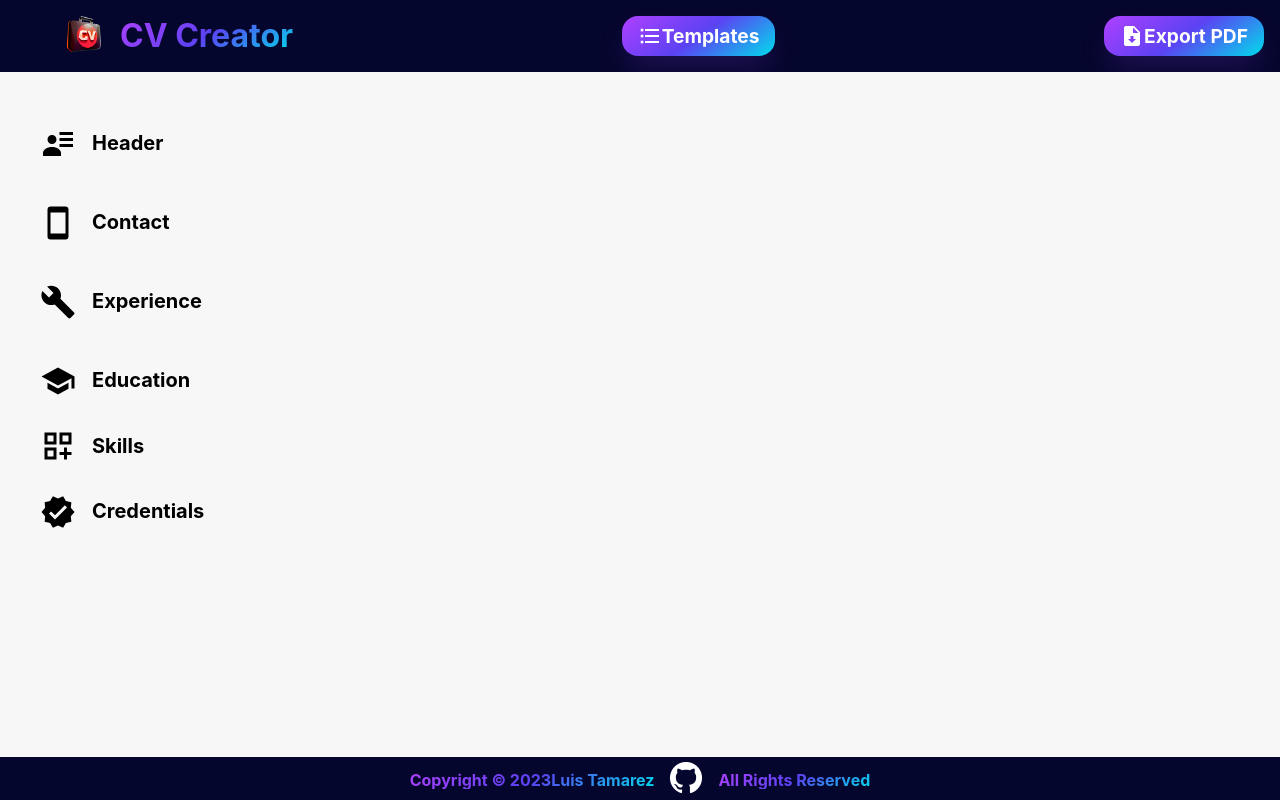
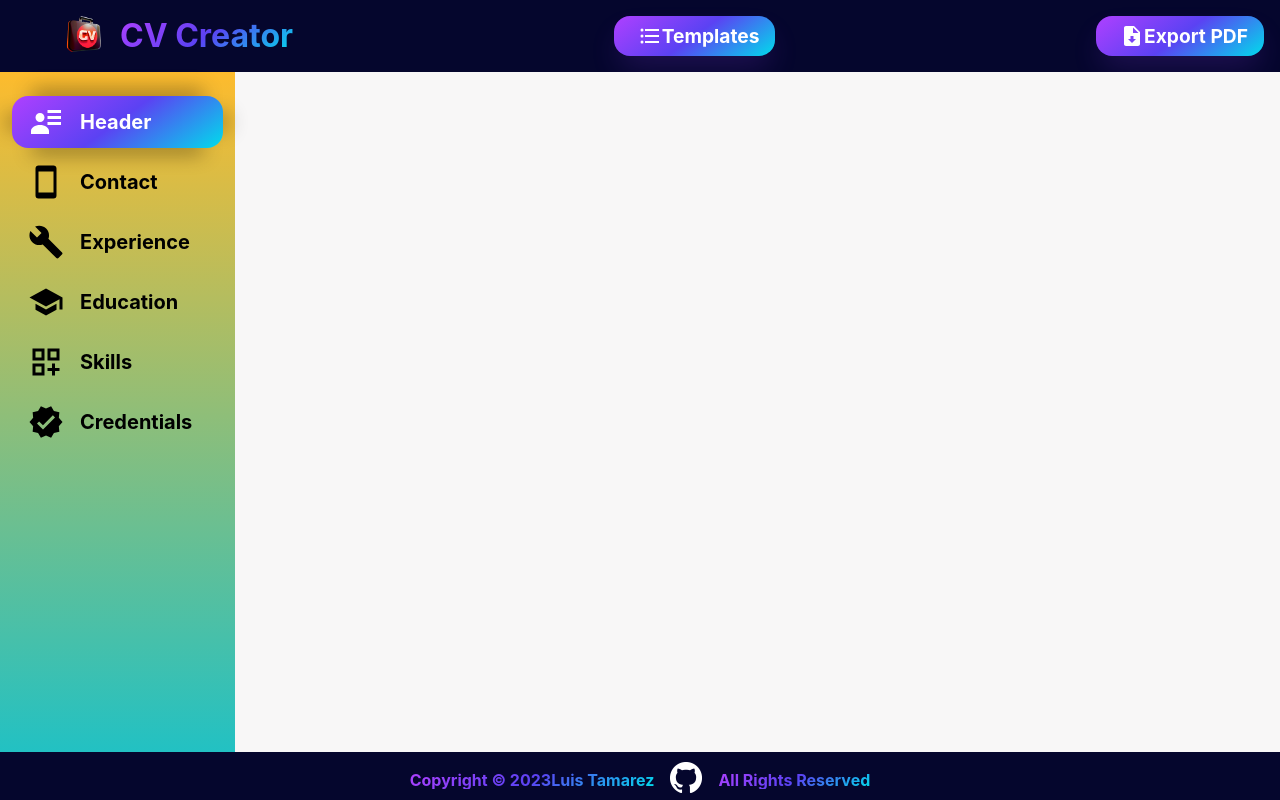
Before and after one commit to luizerkp/cv-application, a React (Create React App) app: page / in a window 1280 px wide. Built offline with nearby package versions, Linux system fonts and the light colour scheme.

Commit message:
Add Footer and SideBar styles

```diff
--- a/src/components/FooterStyled.js
+++ b/src/components/FooterStyled.js
@@ -13,7 +13,7 @@ const FooterContainer = styled.div`
   font-weight: bold;
   color: white;
   background-color: rgb(5, 6, 45);
-  padding-top: 0.2rem;
+  padding-top: 0.5rem;
   width: 100%;
 `;
 
--- a/src/components/SideBar.js
+++ b/src/components/SideBar.js
@@ -19,7 +19,7 @@ class SideBar extends Component {
   render() {
     return (
       <nav className = {styles.sidebar}>
-        <div className={styles["sidebar-item"]} datatype='header'>
+        <div className={styles["sidebar-item"]} datatype='header' data-active>
         <Icon path={mdiAccountDetails} size={defaultIconSize} />
         <p>Header</p>
         </div>
@@ -39,7 +39,7 @@ class SideBar extends Component {
         <Icon path={mdiViewGridPlusOutline} size={defaultIconSize} />
           Skills
         </div>
-        <div className={styles["sidebar-item"]} datatype='skills'>
+        <div className={styles["sidebar-item"]} datatype='credentials'>
           <Icon path={mdiCheckDecagram } size={defaultIconSize} />
           <p>Credentials</p>
         </div>
--- a/src/styles/MainContainer.module.css
+++ b/src/styles/MainContainer.module.css
@@ -3,5 +3,5 @@
   background-color:rgb(248, 247, 247);
   width: 100%;
   display: grid;
-  grid-template-columns: 250px 1fr .3fr;
+  grid-template-columns: 235px 1fr .3fr;
 }
--- a/src/styles/SideBar.module.css
+++ b/src/styles/SideBar.module.css
@@ -1,9 +1,13 @@
  .sidebar {
   display: flex;
   flex-direction: column;
-  padding: 2rem;
+  padding: .75rem;
+  padding-top: 1.5rem;
   font-size: 1.25rem;
   font-weight: bolder;
+  gap: .5rem;
+  background: rgb(34,193,195);
+  background: linear-gradient(0deg, rgba(34,193,195,1) 0%, rgba(253,187,45,1) 100%);
  }
 
  .sidebar-item {
@@ -18,3 +22,20 @@
   .sidebar-item:hover {
     background-color: rgba(0, 0, 0, .2)
   }
+
+  /* data-icon for early texting remove before finalize */
+  .active, [data-active="true"] {
+    box-shadow: 0px -25px 20px -20px rgba(0, 0, 0, 0.45), 25px 0 20px -20px rgba(0, 0, 0, 0.45), 0px 25px 20px -20px rgba(0, 0, 0, 0.45), -25px 0 20px -20px rgba(0, 0, 0, 0.45);
+    background-image: linear-gradient(144deg,#AF40FF, #5B42F3 50%,#00DDEB);
+    color: white;
+    box-sizing: border-box;
+  }
+
+  svg{
+    padding-left: .5rem;
+  }
+
+  .sidebar-item > p {
+    margin: 0;
+    padding: 0;
+  }
```
